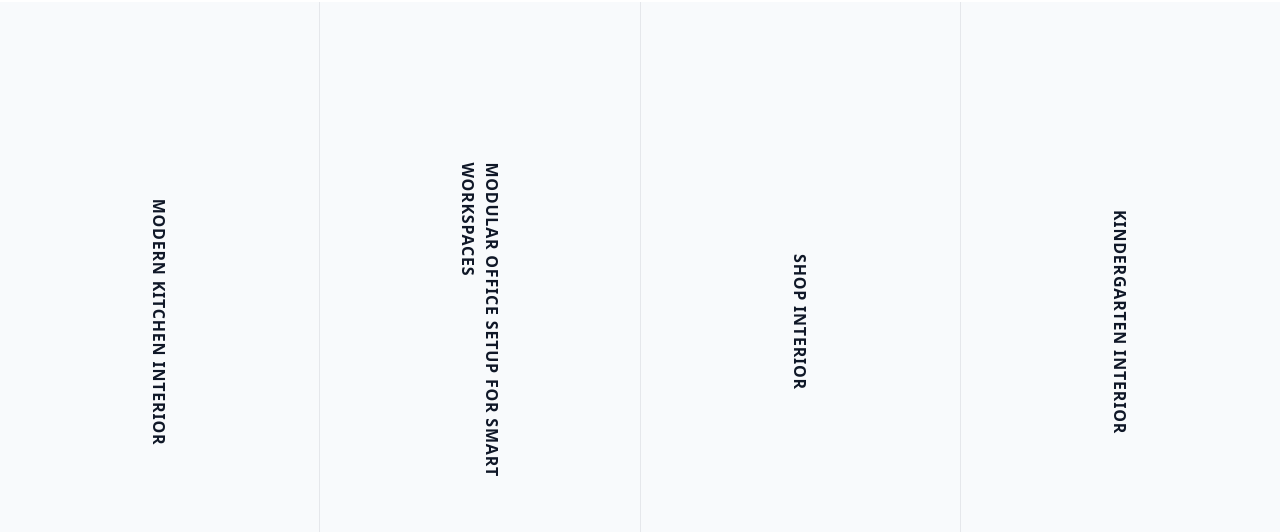
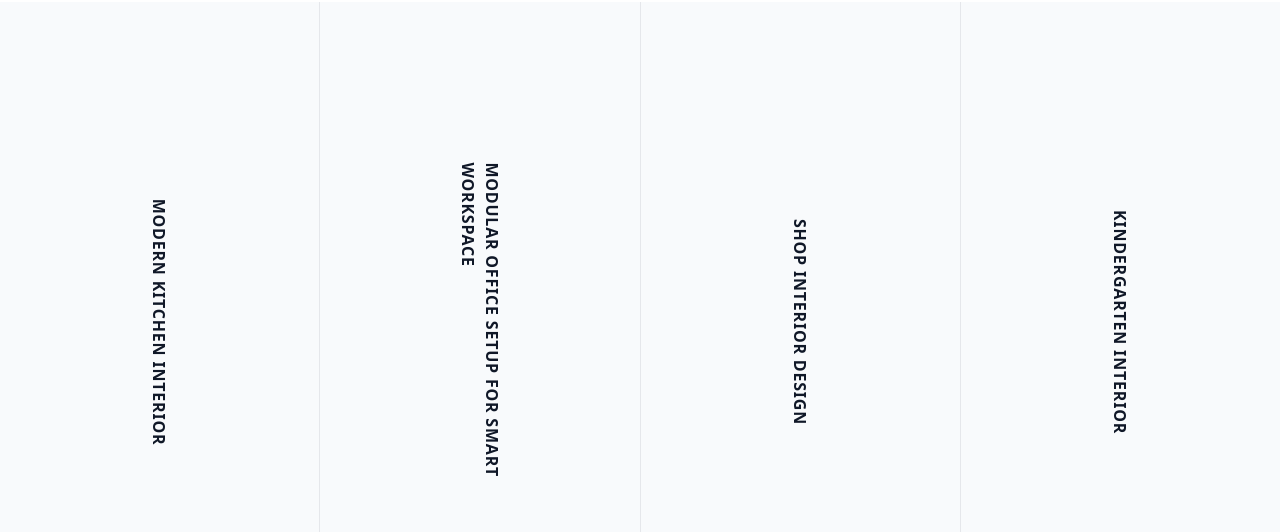
Before and after one commit to AliAkramkk/AlSaif_Next, a Next.js app: page / in a window 1280 px wide. Shown: the part 2053-2585 px from the top of the page. Built offline with nearby package versions, Linux system fonts and the light colour scheme.

Commit message:
modified the home project secttion

```diff
--- a/src/data/clientsData.js
+++ b/src/data/clientsData.js
@@ -40,25 +40,34 @@ export const homeProjects = [
     id: 1,
     title: " MODERN KITCHEN INTERIOR",
     subtitle:
-      "Create a modern office space that enhances productivity and reflects your brand identity.",
+      "Design a cozy, clean, and family-friendly kitchen that blends comfort, style, and functionality perfectly.",
     // subtitle:
-    //   "Transform your kitchen into a modern, functional space with our custom design and professional installation services.",
+      // "Transform your kitchen into a modern, functional space with our custom design and professional installation services.",
     number: "01",
     image: "/assets/k1.jpeg",
   },
   {
     id: 2,
-    title: " MODULAR OFFICE SETUP FOR SMART WORKSPACES",
+    title: " MODULAR OFFICE SETUP FOR SMART WORKSPACE",
     subtitle:
-      "Create an inviting shopping experience with stylish, efficient shop interiors designed to boost your brand and customer comfort",
+      "Upgrade your workspace with modular office solutions that balance aesthetics, productivity, and employee well-being",
+
+    // subtitle:
+
+    //   "Create an inviting shopping experience with stylish, efficient shop interiors designed to boost your brand and customer comfort",
     number: "02",
     image: "/assets/mdlr2.jpeg",
   },
   {
     id: 3,
-    title: "SHOP INTERIOR",
-    subtitle:
-      "Upgrade your workspace with modular office solutions that balance aesthetics, productivity, and employee well-being",
+  title: "SHOP INTERIOR DESIGN",
+ subtitle:
+    "Create an inviting shopping experience with stylish, efficient shop interiors designed to boost your brand and customer comfort",
+
+
+
+
+
     number: "03",
     image: "/assets/shopint.jpeg",
   },
```
